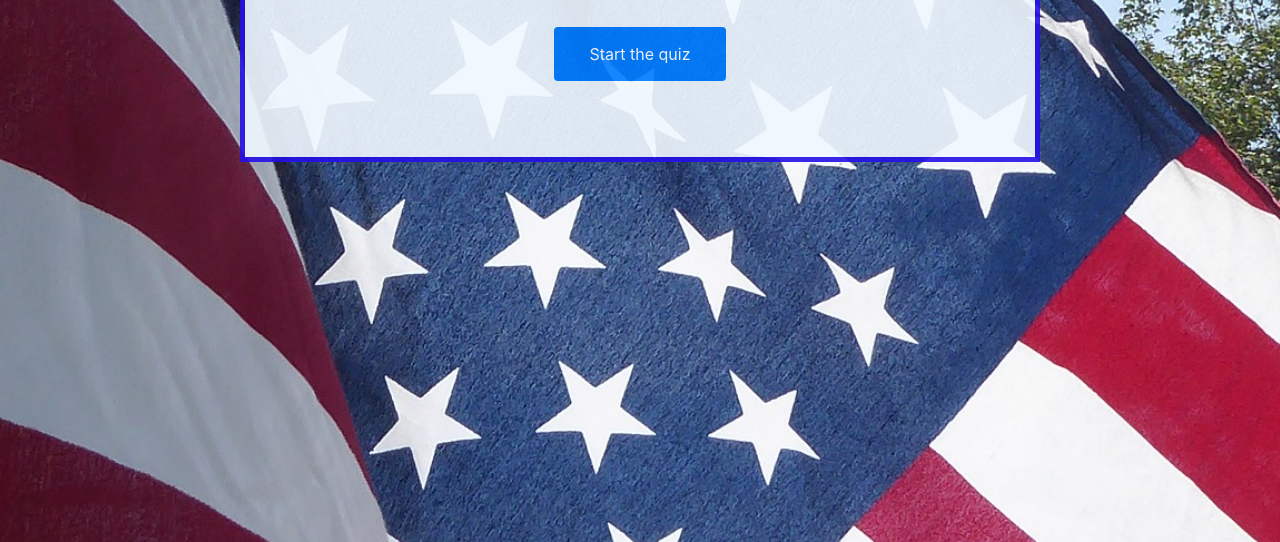
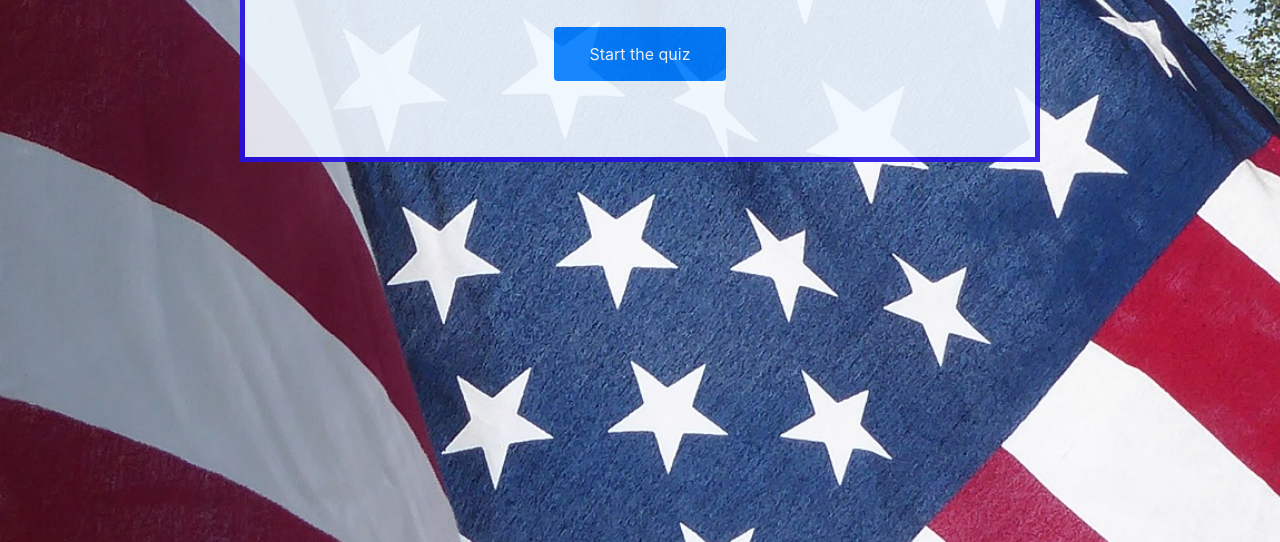
Before and after one commit to LidiaWebDev/TriviaGame, a plain HTML site: page index.html in a window 1280 px wide. Shown: the part 308-850 px from the top of the page. Drawn offline with nearby package versions, Linux system fonts and the light colour scheme.

Commit message:
Minor style fix

```diff
--- a/assets/css/style.css
+++ b/assets/css/style.css
@@ -2,11 +2,10 @@ body,
 html {
   height: 100%;
   background-image: url("../images/flag.jpg");
-  background-position: center;
-  background-repeat: no-repeat;
+  -webkit-background-size: cover;
+  -moz-background-size: cover;
+  -o-background-size: cover;
   background-size: cover;
-  min-width: 100%;
-  text-align: center;
 }
 
 .container {
```
